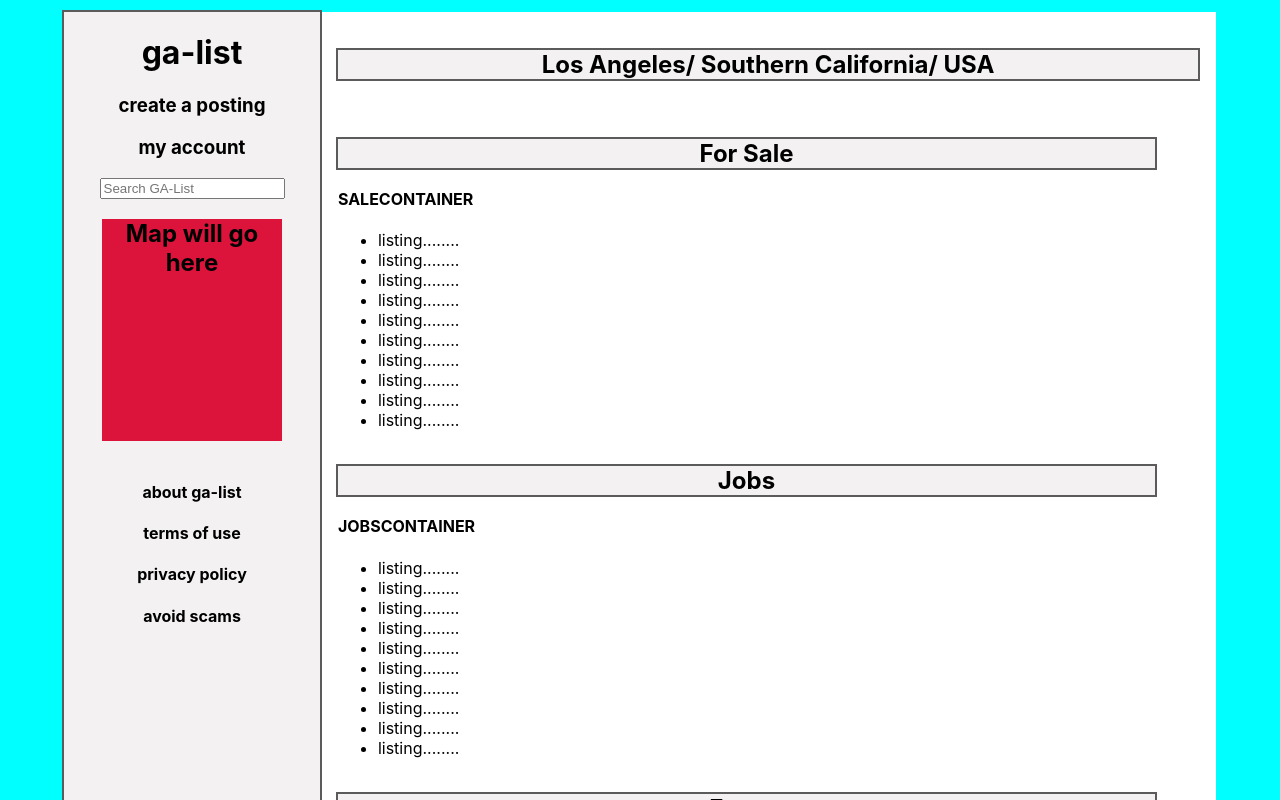
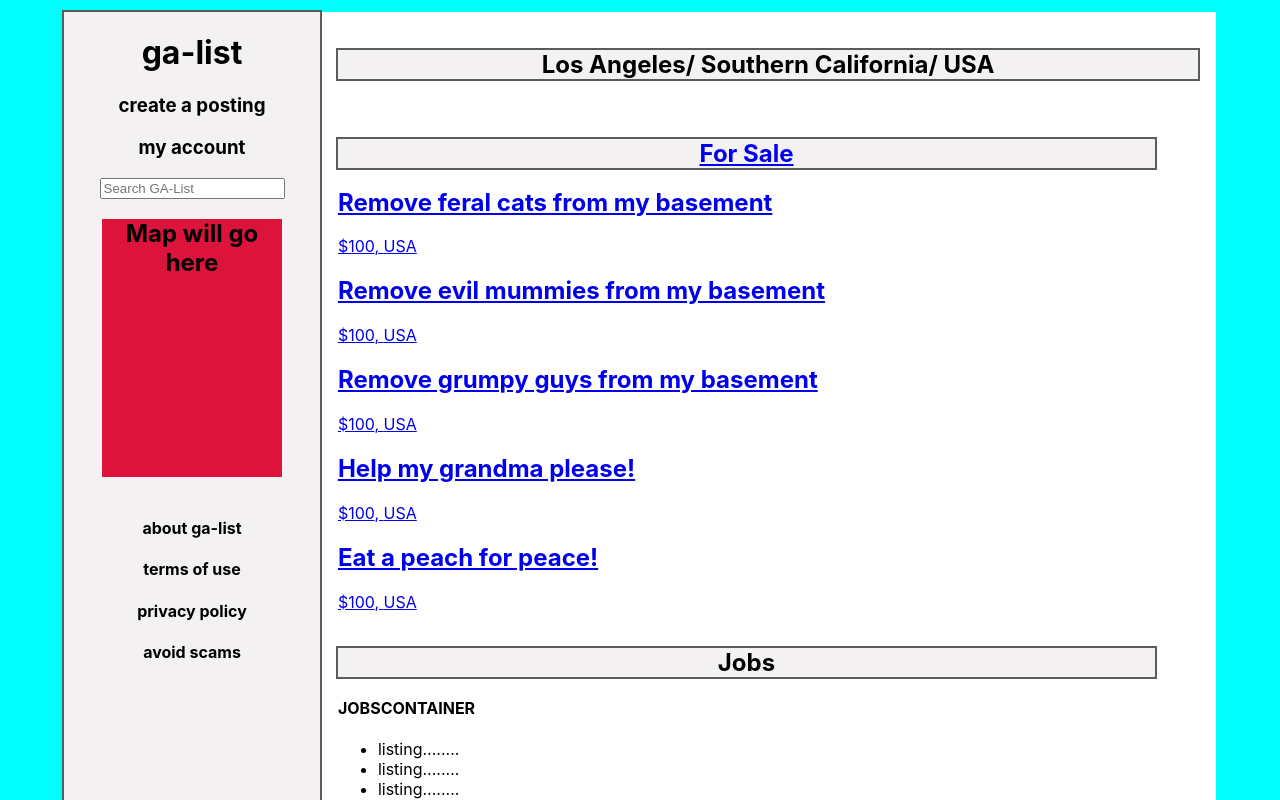
Before and after one commit to kyleisme14/ga-list, a React (Create React App) app: page / in a window 1280 px wide. Shown: the top 800 px of the page. Built offline with nearby package versions, Linux system fonts and the light colour scheme.

Commit message:
param routes established for sales

```diff
--- a/src/App.js
+++ b/src/App.js
@@ -22,7 +22,7 @@ class App extends Component {
           <Routes>
             <Route exact path="/" element={<HomePage />} />
             <Route path="/sales" element={<SaleContainer />} />
-            <Route path="/sale" element={<Sale />} />
+            <Route path="/sales/:id" element={<Sale />} />
             <Route path="/postform" element={<PostForm />} />
 
           </Routes>
--- a/src/components/HomePage.js
+++ b/src/components/HomePage.js
@@ -1,5 +1,8 @@
 import React, { Component } from "react";
 import "./HomePage.css";
+import SaleContainer from "./SaleContainer";
+import { Link } from "react-router-dom";
+
 
 
 class HomePage extends Component {
@@ -44,21 +47,12 @@ class HomePage extends Component {
                         <br />
                         <div id="container2">
                             <div id="container2item">
-                                <h2 id="mainbar">For Sale</h2>
+                                <div id="mainbar">
+                                <Link to="/sales">
+                        <h2>For Sale</h2>
+                    </Link></div>
                                 <div>
-                                    <h4>SALECONTAINER</h4>
-                                    <ul>
-                                        <li>listing........</li>
-                                        <li>listing........</li>
-                                        <li>listing........</li>
-                                        <li>listing........</li>
-                                        <li>listing........</li>
-                                        <li>listing........</li>
-                                        <li>listing........</li>
-                                        <li>listing........</li>
-                                        <li>listing........</li>
-                                        <li>listing........</li>
-                                    </ul>
+                                    <SaleContainer />
                                 </div>
                             </div>
 
--- a/src/components/Sale.js
+++ b/src/components/Sale.js
@@ -1,45 +1,50 @@
 import React, { Component } from 'react';
 import "./Sale.css";
+import { useParams } from "react-router-dom";
 const axios = require('axios');
 
+const Sale = () => {
+  const { id } = useParams();
+
+  return (
+    <div className="Sale">
+      <h2>Sale Page - { id }</h2>
+    </div>
+  )
+}
 
 
-class Sale extends Component {
+// class Sale extends Component {
+//   constructor(props) {
+//     super(props);
+//     this.state = {
+//       title: "Remove feral cats from my basement",
+//       description: "A bunch of cats have moved into my basement. Please help me get rid of them :) ",
+//       price: "$100",
+//       location: "USA",
+//       imageURL: "http://placekitten.com/200/300",
+//       comments: [
+//         {},
+//       ],
+//     };
+//   }
 
-  constructor(props) {
-    super(props);
-    this.state = {
-      title: "Remove feral cats from my basement",
-      description: "A bunch of cats have moved into my basement. Please help me get rid of them :) ",
-      price: "$100",
-      location: "USA",
-      imageURL: "http://placekitten.com/200/300",
-      comments: [
-        {
-          message: "I'll do this job.",
-          username: "@romebell",
-          date: String(new Date()),
-        },
-      ],
-    };
-  }
+//   render() {
+//     return (
+//       <div id='container'>
+//         <div>SALE ID</div>
+//         <div>
 
-  render() {
-    return (
-      <div id='container'>
-        <div></div>
-        <div>
+//           <h2>{this.state.title}</h2>
+//           <h3>{this.state.price}  {this.state.location}</h3>
+//           <h3>{this.state.description}</h3>
+//           <img src={this.state.imageURL} />
+//         </div>
+//         <div></div>
 
-          <h2>{this.state.title}</h2>
-          <h3>{this.state.price}  {this.state.location}</h3>
-          <h3>{this.state.description}</h3>
-          <img src={this.state.imageURL} />
-        </div>
-        <div></div>
-
-      </div>
-    )
-  }
-}
+//       </div>
+//     )
+//   }
+// }
 
 export default Sale;
--- a/src/components/SaleContainer.js
+++ b/src/components/SaleContainer.js
@@ -1,85 +1,124 @@
-import React, { Component } from "react";
+import React, { Component, useState } from "react";
 import axios from "axios";
 import "./SaleContainer.css";
 
 import Sale from "./Sale";
+import { Link } from "react-router-dom";
 
-const data = [
-    {title: "Remove feral cats from my basement",
+
+const SaleContainer = () => {
+    const [salePosts, setsalePosts] = useState([
+        {
+            id: 1, title: "Remove feral cats from my basement",
             description: "A bunch of cats have moved into my basement. Please help me get rid of them :) ",
             price: "$100",
             location: "USA",
-    imageURL: "http://placekitten.com/200/300"},
-    {title: "Remove feral cats from my basement",
+            imageURL: "http://placekitten.com/200/300"
+        },
+        {
+            id: 2, title: "Remove evil mummies from my basement",
             description: "A bunch of cats have moved into my basement. Please help me get rid of them :) ",
             price: "$100",
             location: "USA",
-    imageURL: "http://placekitten.com/200/300"},
-    {title: "Remove feral cats from my basement",
+            imageURL: "http://placekitten.com/200/300"
+        },
+        {
+            id: 3, title: "Remove grumpy guys from my basement",
             description: "A bunch of cats have moved into my basement. Please help me get rid of them :) ",
             price: "$100",
             location: "USA",
-    imageURL: "http://placekitten.com/200/300"},
-]
+            imageURL: "http://placekitten.com/200/300"
+        },
+        {
+            id: 4, title: "Help my grandma please!",
+            description: "A bunch of cats have moved into my basement. Please help me get rid of them :) ",
+            price: "$100",
+            location: "USA",
+            imageURL: "http://placekitten.com/200/300"
+        },
+        {
+            id: 5, title: "Eat a peach for peace!",
+            description: "A bunch of cats have moved into my basement. Please help me get rid of them :) ",
+            price: "$100",
+            location: "USA",
+            imageURL: "http://placekitten.com/200/300"
+        },
+    ]);
 
-const displaySales = data.map((a, idx) => {
     return (
-        <Sale
-            key={idx}
-            title={a.title}
-            description={a.description}
-            price={a.price}
-            location={a.location}
-            imageURL={a.imageURL}
-        />
-    );
-});
+        <div className="sale-container">
+            {salePosts.map((salePost) => (
+                <div className="post-preview" key={salePost.id}>
+                    <Link to={`/sales/${salePost.id}`}>
+                        <h2>{salePost.title}</h2>
+                        <p>{salePost.price}, {salePost.location}</p>
+                    </Link>
+                </div>
 
-class SaleContainer extends Component {
-    constructor(props) {
-        super(props);
-        this.state = {
-            data: []
-        };
+            ))}
+        </div>
+    )
+
 }
 
-    componentDidMount() {
-        axios.get('OUR SALE API GOES HERE')
-            .then((response) => {
-                console.log(response.data);
-                this.setState({
-                    data: response.data.top
-                })
-            })
-            .catch((error) => {
-                console.log('error hitting api', error);
-            })
-    }
+// const displaySales = data.map((a, idx) => {
+//     return (
+//         <Sale
+//             key={idx}
+//             title={a.title}
+//             description={a.description}
+//             price={a.price}
+//             location={a.location}
+//             imageURL={a.imageURL}
+//         />
+//     );
+// });
 
-    displaySales() {
-        const display = this.state.data.map((a, idx) => {
-            return <Sale
-                key={idx}
-                title={a.title}
-                description={a.description}
-                price={a.price}
-                location={a.location}
-                imageURL={a.imageURL}
-            />
-        });
+// class SaleContainer extends Component {
+//     constructor(props) {
+//         super(props);
+//         this.state = {
+//             data: []
+//         };
+//     }
 
-        return display;
-    }
+//     componentDidMount() {
+//         axios.get('OUR SALE API GOES HERE')
+//             .then((response) => {
+//                 console.log(response.data);
+//                 this.setState({
+//                     data: response.data.top
+//                 })
+//             })
+//             .catch((error) => {
+//                 console.log('error hitting api', error);
+//             })
+//     }
+
+//     displaySales() {
+//         const display = this.state.data.map((a, idx) => {
+//             return <Sale
+//                 key={idx}
+//                 title={a.title}
+//                 description={a.description}
+//                 price={a.price}
+//                 location={a.location}
+//                 imageURL={a.imageURL}
+//             />
+//         });
+
+//         return display;
+//     }
 
 
-    render() {
-        return (
-            <div>
-                {this.displaySales()}
-            </div>
+//     render() {
+//         return (
+//             <div>
+//                 {this.displaySales()}
+//             </div>
 
-        );
-    }
-}
+//         );
+//     }
+// }
 
 export default SaleContainer;
```
Lines whose indentation alone changed are shown as unchanged.
